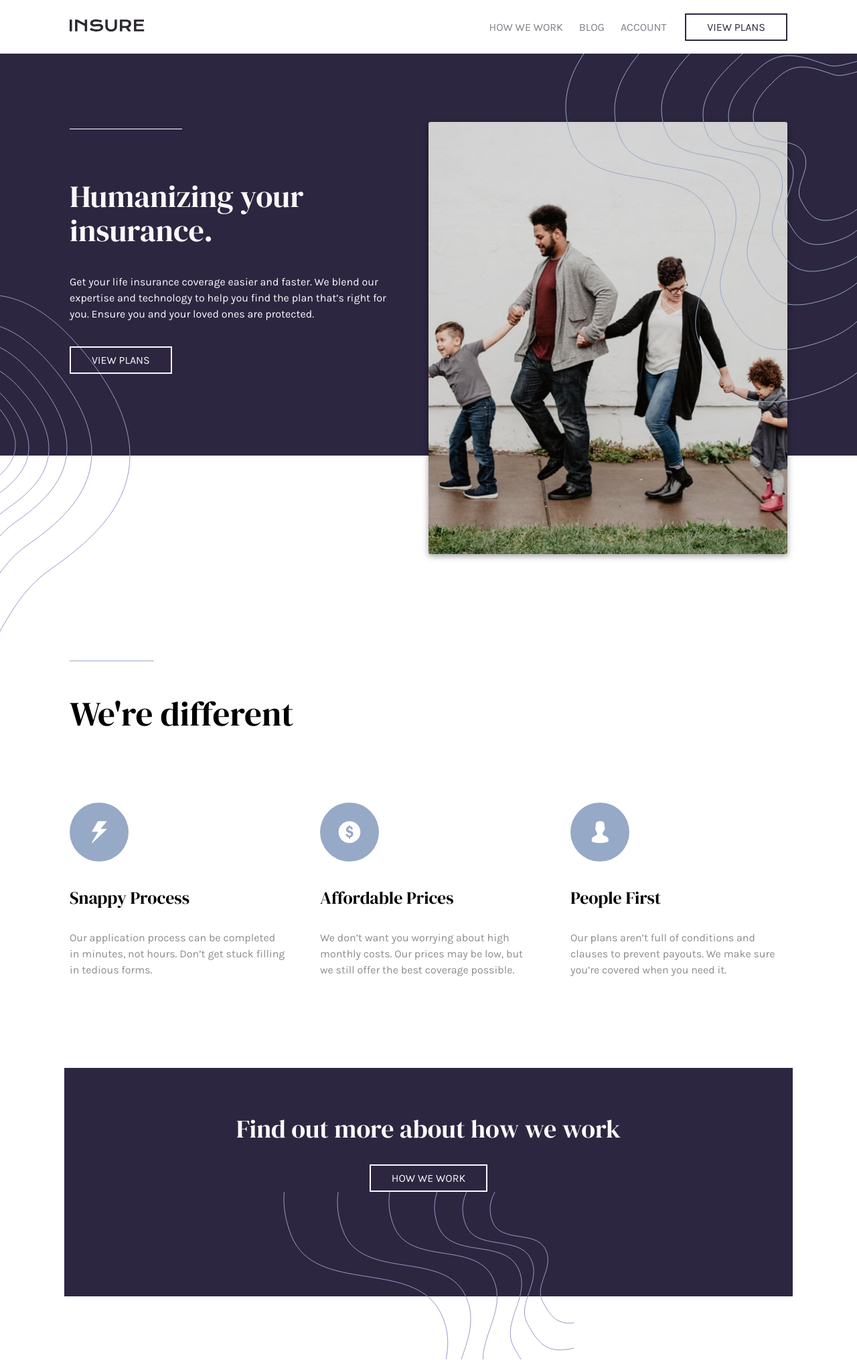
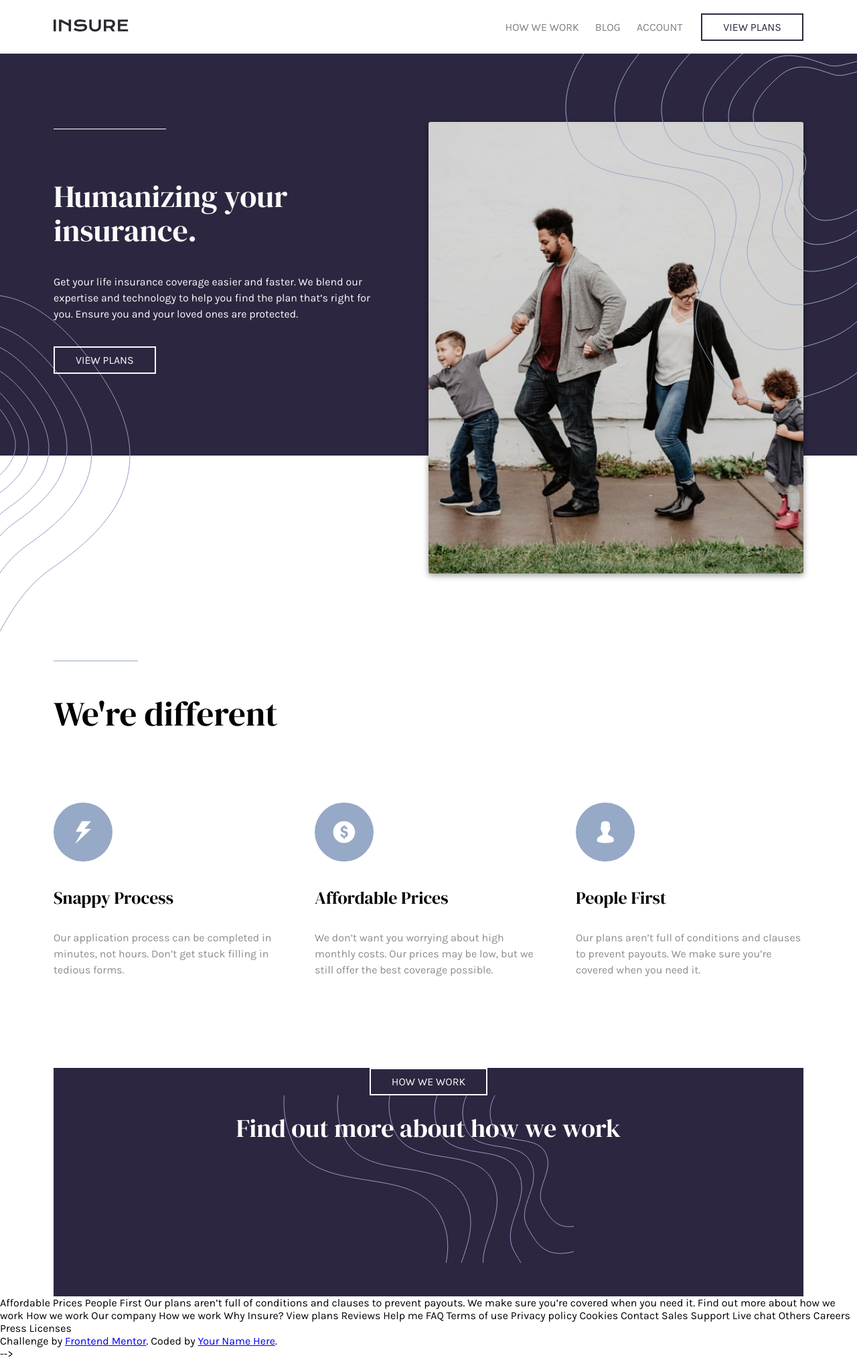
Before and after one commit to jimaier89/insure, a plain HTML site: page index.html in a window 1280 px wide. Shown: the whole page at 67% size. Drawn offline with Linux system fonts and the light colour scheme.

Commit message:
fixed container class padding

```diff
--- a/index.html
+++ b/index.html
@@ -17,7 +17,7 @@
 
   <header class="header">
 
-    <nav class="container container--px flex flex-jc-sb flex-ai-c">
+    <nav class="container flex flex-jc-sb flex-ai-c">
 
       <a href="#" class="header__logo">
         <img src="./images/logo.svg" alt="Insure" />
@@ -75,7 +75,7 @@
       </div>
 
       <!-- desktop text and family image -->
-      <div class="hero__desktopTextContainer hide-only-mobile container container--px">
+      <div class="hero__desktopTextContainer hide-only-mobile container container">
 
         <div class="textBox hide-only-mobile">
           <span></span>
@@ -101,7 +101,7 @@
   </section>
 
   <section class="features">
-    <div class="features container container--px">
+    <div class="features__container container">
 
       <div class="features__intro">
         <span></span>
@@ -140,7 +140,7 @@
 
   <section class="moreInfo">
 
-    <div class="moreInfo__container flex flex-ai-c">
+    <div class="moreInfo__container container flex flex-ai-c">
 
         <h2>
           Find out more about how we work
@@ -156,7 +156,7 @@
 
   </section>
 
-<!--
+
 
 
 
--- a/sass/_features.scss
+++ b/sass/_features.scss
@@ -1,5 +1,15 @@
 .features {
     margin-bottom: 4.375rem;
+
+    &__container {
+        padding-left: 1.75rem;
+        padding-right: 1.75rem;
+
+        @include breakpoint-up(medium) {
+            padding-left: 0;
+            padding-right: 0;
+        }
+    }
 
     &__intro {
 
--- a/sass/_header.scss
+++ b/sass/_header.scss
@@ -27,6 +27,12 @@
         z-index: 5;
         height: 5rem;
         background-color: white;
+        padding-left: 1.75rem;
+        padding-right: 1.75rem;
+
+        @include breakpoint-up(medium) {
+            padding: 0;
+        }
     }
 
     &__links {
@@ -36,8 +42,12 @@
         a {
             text-decoration: none;
             color: $darkGrayishViolet;
-            margin-right: 1.5rem;
+            //margin-right: 1.5rem;
             transition: color 100ms ease-in-out;
+
+            &:not(:last-child) {
+                margin-right: 1.5rem;
+            }
 
             &:hover {
                 color: $darkViolet;
--- a/sass/_moreInfo.scss
+++ b/sass/_moreInfo.scss
@@ -4,19 +4,33 @@
 
     &__container {
         background-color: $darkViolet;
-        width: 85%;
-        margin: auto;
+        margin-left: 1.75rem;
+        margin-right: 1.75rem;
         flex-direction: column;
         position: relative;
-        height: 341px;
+        height: 21.3125rem;
+
+        @include breakpoint-up(medium) {
+            margin-left: auto;
+            margin-right: auto;
+        }
+
+
 
 
         h2 {
-            color: $veryLightGray;
-            font-size: 38px;
+            color: white;
+            font-size: 2.375em;
             text-align: center;
             z-index: 2;
-            margin-top: 71px;
+            margin-top: 4.4rem;
+            margin-bottom: 2.4rem;
+
+            @include breakpoint-up(large) {
+                position: absolute;
+
+
+            }
         }
 
         a {
```
Also changed, not shown: sass/styles.css, 1 other file.
